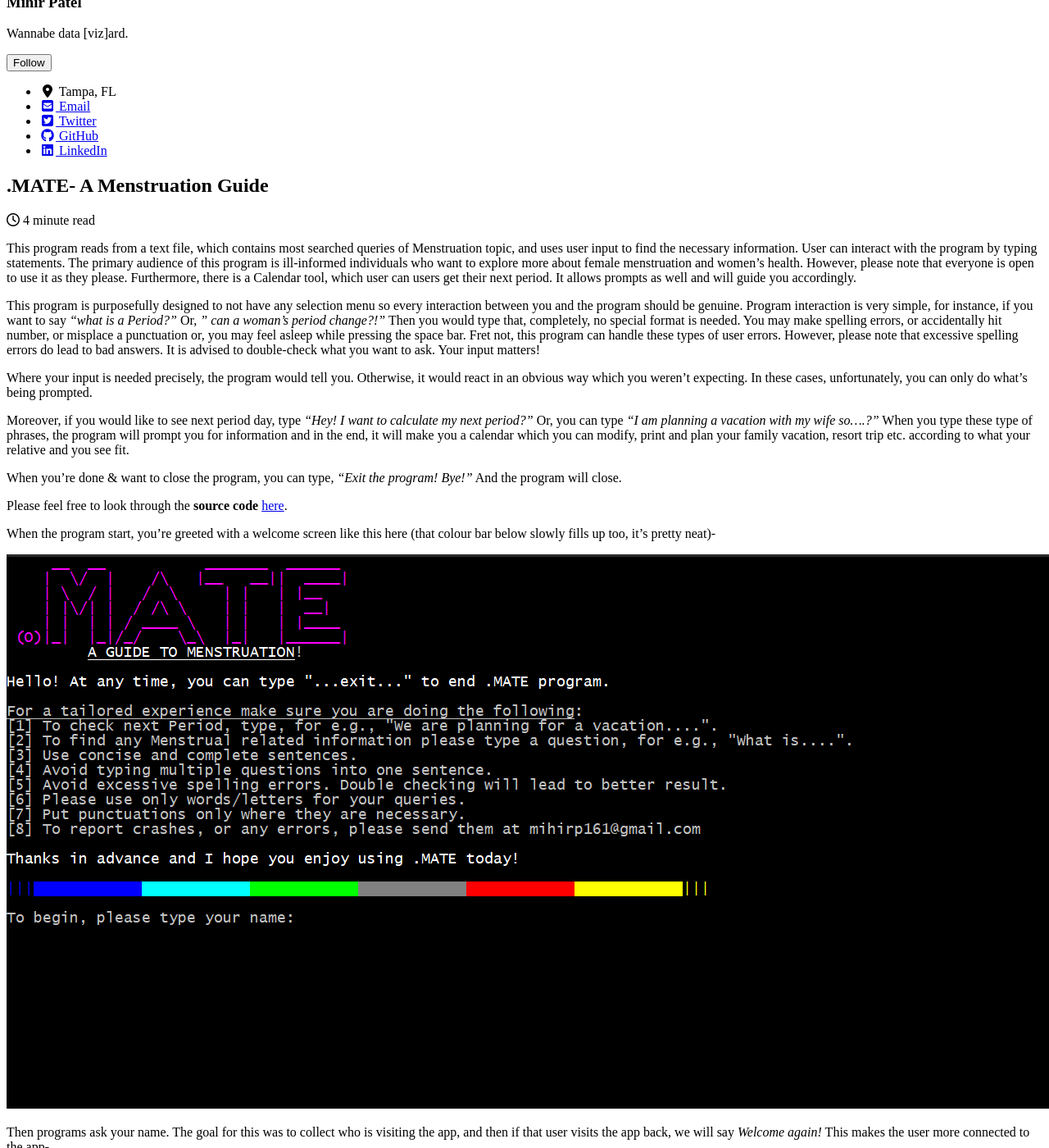
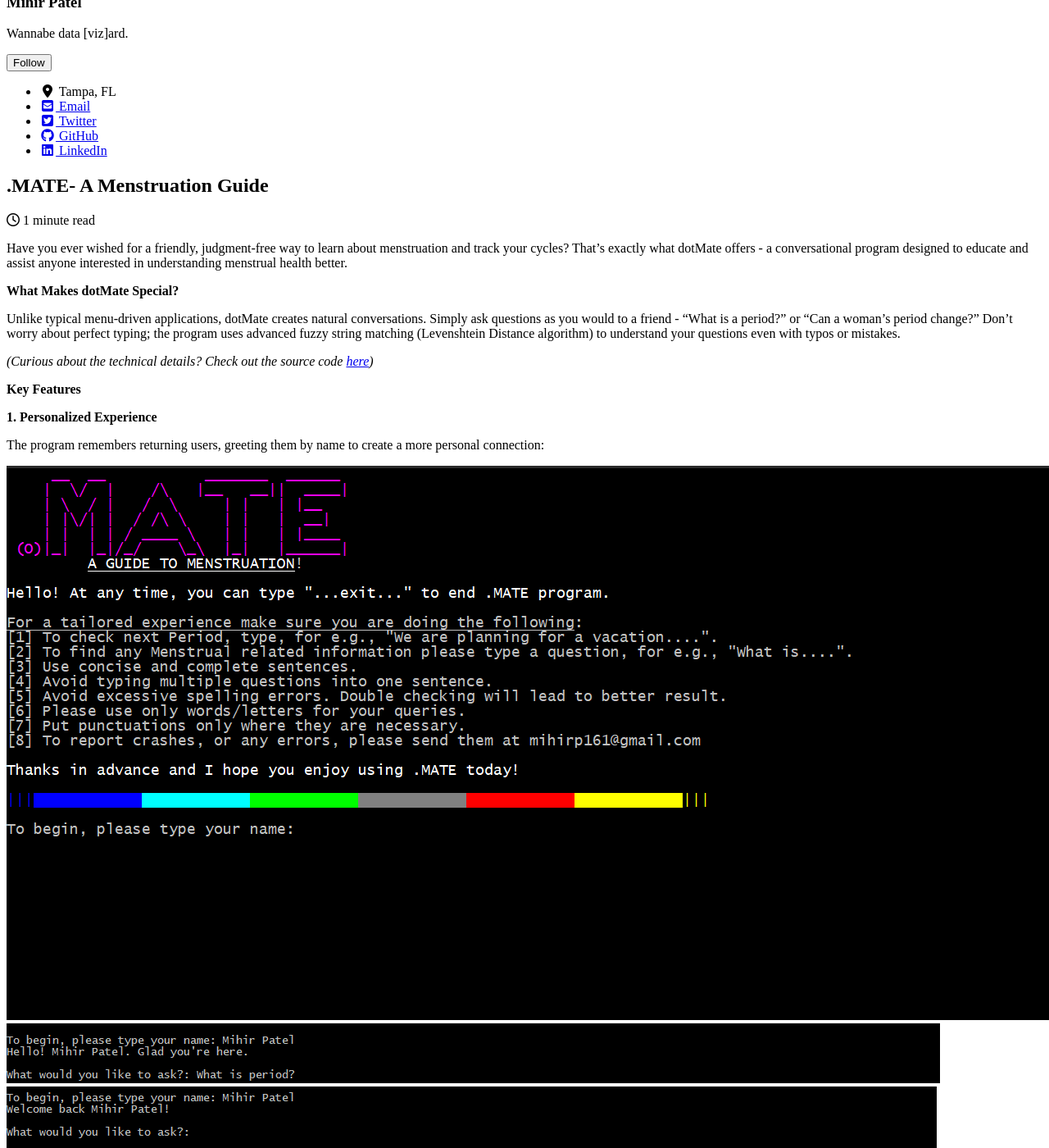
Before and after one commit to mihirp161/mihirp161.github.io, a Jekyll site: the page built from _posts/2019-12-30-dotmate.md, in a window 1280 px wide and 1400 px high, scrolled down 1004 px. Shown: the whole window at 82% size. Built offline with Jekyll 4.4.1, drawn with Linux system fonts in a browser that asks for light colours; cached includes are drawn as plain includes; nearby versions of some CDN libraries; some of the changed text lies outside the part shown.

Commit message:
Update 2019-12-30-dotmate.md

```diff
--- a/_posts/2019-12-30-dotmate.md
+++ b/_posts/2019-12-30-dotmate.md
@@ -6,72 +6,63 @@ header:
 excerpt: "OOP, Polymorphism, Inheritence, Overloaded Operators, Levenshtein Distance"
 mathjax: "true"
 ---
-This program reads from a text file, which contains most searched queries of Menstruation topic, and uses user input to find the necessary information. User can interact with the program by typing statements. The primary audience of this program is ill-informed individuals who want to explore more about female menstruation and women's health. However, please note that everyone is open to use it as they please. Furthermore, there is a Calendar tool, which user can users get their next period. It allows prompts as well and will guide you accordingly.
+Have you ever wished for a friendly, judgment-free way to learn about menstruation and track your cycles? That's exactly what dotMate offers - a conversational program designed to educate and assist anyone interested in understanding menstrual health better.
 
-This program is purposefully designed to not have any selection menu so every interaction between you and the program should be genuine. Program interaction is very simple, for instance, if you want to say *"what is a Period?"* Or, *" can a woman's period change?!"* Then you would type that, completely, no special format is needed. You may make spelling errors, or accidentally hit number, or misplace a punctuation or, you may feel asleep while pressing the space bar. Fret not, this program can handle these types of user errors. However, please note that excessive spelling errors do lead to bad answers. It is advised to double-check what you want to ask. Your input matters!
+**What Makes dotMate Special?**
 
-Where your input is needed precisely, the program would tell you. Otherwise, it would react in an obvious way which you weren't expecting. In these cases, unfortunately, you can only do what's being prompted.
+Unlike typical menu-driven applications, dotMate creates natural conversations. Simply ask questions as you would to a friend - "What is a period?" or "Can a woman's period change?" Don't worry about perfect typing; the program uses advanced fuzzy string matching (Levenshtein Distance algorithm) to understand your questions even with typos or mistakes.
 
-Moreover, if you would like to see next period day, type *"Hey! I want to calculate my next period?"* Or, you can type *"I am planning a vacation with my wife so....?"* When you type these type of phrases, the program will prompt you for information and in the end, it will make you a calendar which you can modify, print and plan your family vacation, resort trip etc. according to what your relative and you see fit.
+*(Curious about the technical details? Check out the source code [here](https://github.com/opendatasurgeon/dotMate))*
 
-When you're done & want to close the program, you can type, *"Exit the program! Bye!"* And the program will close.
+**Key Features**
 
-Please feel free to look through the **source code** [here](https://github.com/opendatasurgeon/dotMate).
+**1. Personalized Experience**
 
-When the program start, you're greeted with a welcome screen like this here (that colour bar below slowly fills up too, it's pretty neat)-
+  The program remembers returning users, greeting them by name to create a more personal connection:
 
 <img src="{{ site.url }}{{ site.baseurl }}/images/dotmate/welcome_screen.png" alt="">
-
-Then programs ask your name. The goal for this was to collect who is visiting the app, and then if that user visits the app back, we will say *Welcome again!* This makes the user more connected to the app-
-
 <img src="{{ site.url }}{{ site.baseurl }}/images/dotmate/name_new.png" alt="">
-
-And here is what console show when a user returns-
-
 <img src="{{ site.url }}{{ site.baseurl }}/images/dotmate/returned_user.png" alt="">
 
-To start the program, you can ask any (although limited) question related to menstruation. There is a list of most popular 50 questions which you can ask in the Navigation section if you scroll down, [here](https://github.com/opendatasurgeon/dotMate). This program was to experiment a *question-answerPedia* in an offline environment.
+**2. Smart Question-Answering**
 
-Moving on, when a question you ask is found, the texts which get returned are marked in green like shown here-
+  dotMate provides clear, accurate information about menstruation:
+- Direct matches appear in green for easy reading
+- Similar questions are suggested when an exact match isn't found
+- Intelligent typo correction ensures you get the information you need
 
 <img src="{{ site.url }}{{ site.baseurl }}/images/dotmate/green_questions.png" alt="">
 
-If let us say you either mistyped a question or looking queries based on a general term, the program will list all of the closely matched results like shown below. Here I have searched the general term "Period"-
-
 <img src="{{ site.url }}{{ site.baseurl }}/images/dotmate/yellow_questions.png" alt="">
-
-Then to a cool part. This is what happens when a user input/question is extremely mistyped-
 
 <img src="{{ site.url }}{{ site.baseurl }}/images/dotmate/string_adjusted.png" alt="">
 
-Then in this, where input mistakes are not so extreme-
-
 <img src="{{ site.url }}{{ site.baseurl }}/images/dotmate/string_adjusted_green.png" alt="">
 
-The trick for something like above was to use a method known as "Fuzzy String Algorithm." There are many string matching algorithms, but the one I am most familiar with is called the *Levenshtein Distance*. In a nutshell, every time you ask a question/input in the console, the algorithm I had put in would make edits to it and would match the resulted edit with a bunch of data feed I have made in the read-in files. Then it would return output in the form of a response. Pretty neat, eh?
+**3. Period Calendar Tool**
 
-Furthermore, there is also a built-in tool in the program which can predict the next Period if you provide the necessary information. I can't tell you how much work I have put in this alone. I had to make an account in various women dominated forums to ask how they calculate their period, ask my mother how she keeps tracks of her menstrual cycle. I even asked my female friends, boss, and teachers about calculating the menstrual cycle.
+  After extensive research and consultation with women from all walks of life - including mothers, friends, teachers, and healthcare professionals - I developed a comprehensive period tracking tool that:
 
-Anyways, here is an example of that with one of the many ways to get to that tool-
+- Predicts your next period date
+- Flags unusual cycle lengths
+- Creates a printable calendar for planning
+- Includes inspiring quotes (courtesy of my mom's wisdom!)
 
 <img src="{{ site.url }}{{ site.baseurl }}/images/dotmate/calendar_warn.png" alt="">
-
-The tool also notifies the user and advises if an abnormal menstrual duration is entered. You can observe that in red in the picture above.
-
-Lastly, the program will give the user the next expected date for the period and asks if he/she would like to have that recorded in a calendar. Here are examples of that interaction-
-
 <img src="{{ site.url }}{{ site.baseurl }}/images/dotmate/calculate_exit.png" alt="">
-
-Here is an 'X' marked calendar on the next expected date. And a random quote from the list of 7-10 quotes in the bottom row-
-
 <img src="{{ site.url }}{{ site.baseurl }}/images/dotmate/calendar.png" alt="">
 
-Really quick story about the quotes: they are all said by my mom over the years when she yells at ignorant people :)
+**How to Use**
 
-It was an attempt to make something valuable, and of course, more can be done to this program. So please, if you think something can be added, feel free to enhance the program; I will greatly appreciate your effort. I have included all of the documentation and put a lot of effort into commenting the code so you won't be lost at any point.
+1. Ask questions naturally about menstruation and women's health
+2. For period tracking, try phrases like:
+   - "Hey! I want to calculate my next period?"
+   - "I am planning a vacation with my wife so...?"
+3. To exit, simply type "Exit the program! Bye!"
 
-Thank you very much for reading!
+**Looking Forward**
 
+This project aims to make menstrual health information more accessible and less intimidating. While it currently includes the 50 most common questions about menstruation, there's always room for growth. I welcome contributions and suggestions for enhancement!
 
-**NOTE**: Thank you very much for reading! If you discover any mistakes or want to offer any feedback, please feel free to email me.
+**NOTE**: Found a bug or have feedback? I'd love to hear from you - please reach out via email!
 {: .notice--success}
```
